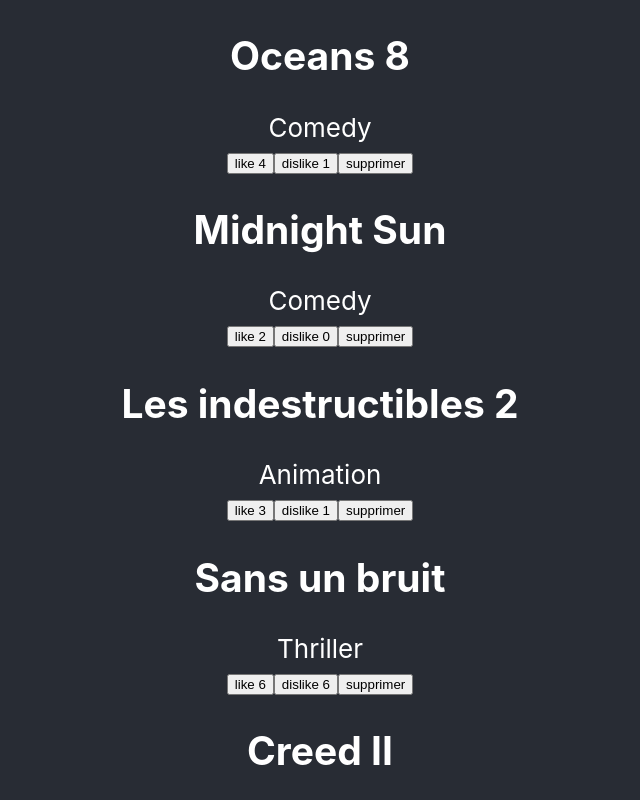
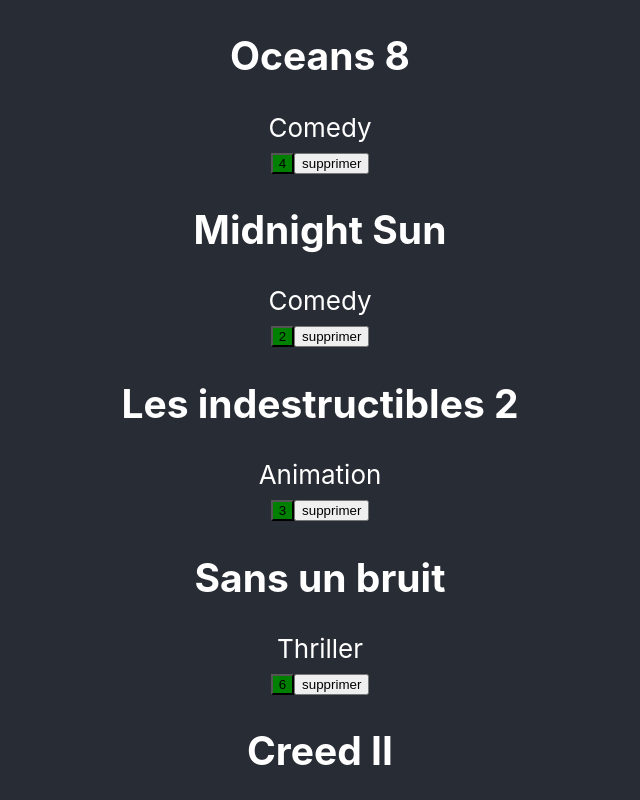
Before and after one commit to thomas37000/react-interview, a React (Create React App) app: page / in a window 1280 px wide. Shown: the top 800 px of the page, without its empty margins (320-960 px from the left). Built offline with nearby package versions, Linux system fonts and the light colour scheme.

Commit message:
toggle btn not working for the moment

```diff
--- a/package.json
+++ b/package.json
@@ -11,6 +11,7 @@
     "react": "^17.0.2",
     "react-dom": "^17.0.2",
     "react-scripts": "4.0.3",
+    "react-select": "^5.2.1",
     "web-vitals": "^1.1.2"
   },
   "scripts": {
--- a/src/components/Card/Card.css
+++ b/src/components/Card/Card.css
@@ -0,0 +1,7 @@
+.btn-like {
+    background-color: green;
+}
+
+.btn-dislike {
+    background-color: red;
+}
--- a/src/components/Card/Card.jsx
+++ b/src/components/Card/Card.jsx
@@ -9,6 +9,7 @@
   likes,
   title,
   handleClick,
+  onToggle,
 }) {
   return (
     <div className="card-container">
@@ -18,8 +19,13 @@
         </div>
         <div className="technos">{category}</div>
       </div>
-      <button type="button" className="btn-like">like {likes}</button>
-      <button type="button" className="btn-dislike">dislike {dislikes}</button>
+      <button
+        type="button"
+        className={likes ? "btn-like" : "btn-dislike"}
+        onClick={onToggle}
+      >
+        {likes ? likes : dislikes}
+      </button>
       <button type="button" className="btn-delete" onClick={handleClick}>
         supprimer
       </button>
--- a/src/components/Movies.jsx
+++ b/src/components/Movies.jsx
@@ -1,14 +1,19 @@
-import React, { useState, useEffect } from "react";
+import React, { uselikes, useEffect, useState } from "react";
 import { movies$ } from "../api/movies";
 import Card from "./Card/Card";
 import "./Movies.css";
 
 export default function Movies() {
   const [moviesList, setMoviesList] = useState([]);
+  const [likeMovie, setLikeMovie] = useState(false);
 
   const deleteMovie = (id) => {
     const deleteMoviesList = moviesList.filter((movie) => movie.id !== id);
     setMoviesList(deleteMoviesList);
+  };
+
+  const onToggleMovie = () => {
+    setLikeMovie(!likeMovie);
   };
 
   useEffect(() => {
@@ -26,7 +31,11 @@
     moviesList.map((movie) => {
       return (
         <div className="card-movies" key={movie.id}>
-          <Card {...movie} handleClick={() => deleteMovie(movie.id)} />
+          <Card
+            {...movie}
+            handleClick={() => deleteMovie(movie.id)}
+            onToggle={() => onToggleMovie()}
+          />
         </div>
       );
     });
```
Also changed, not shown: 1 other file (tests, documents, lock files or other folders).
